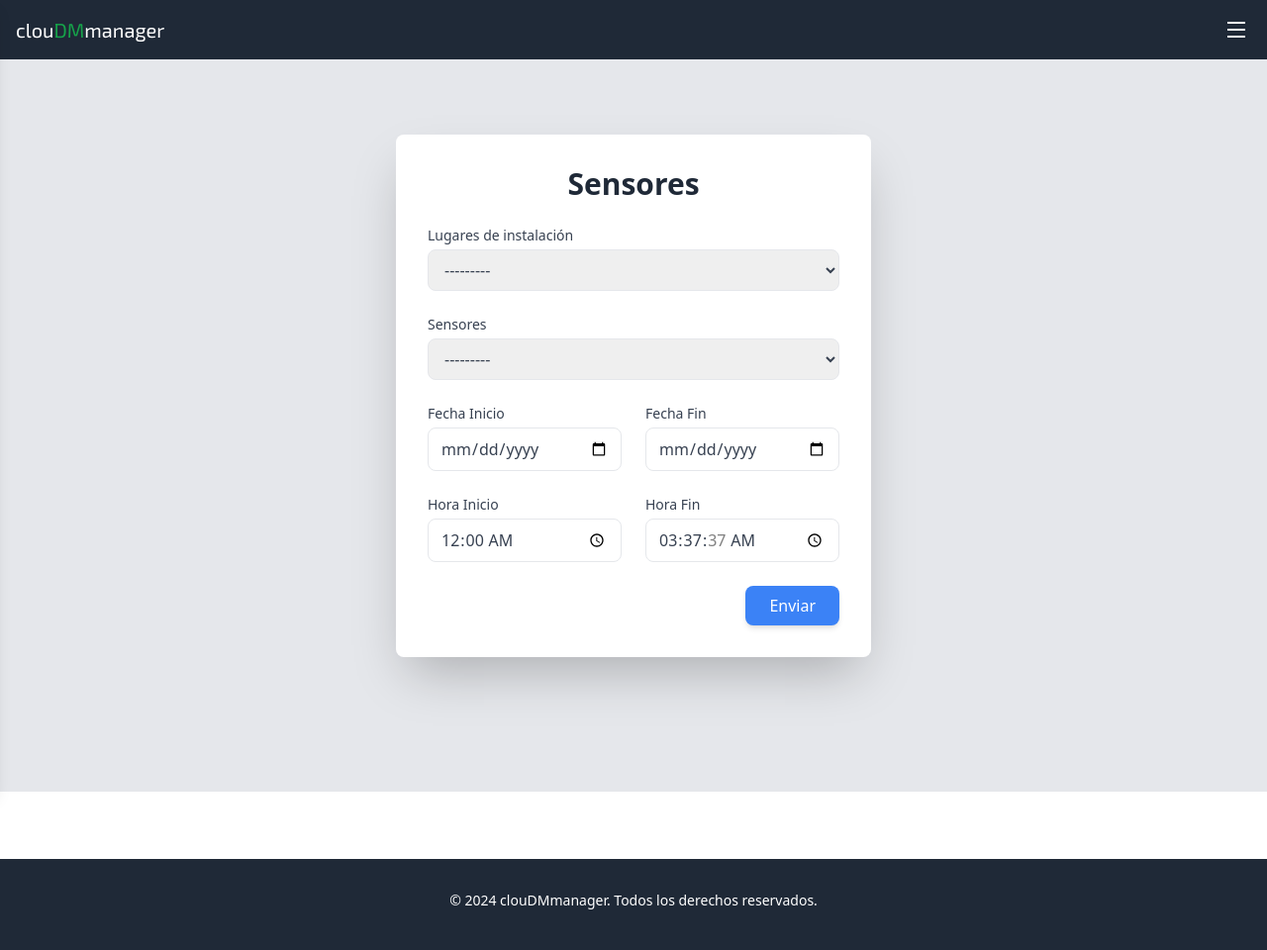
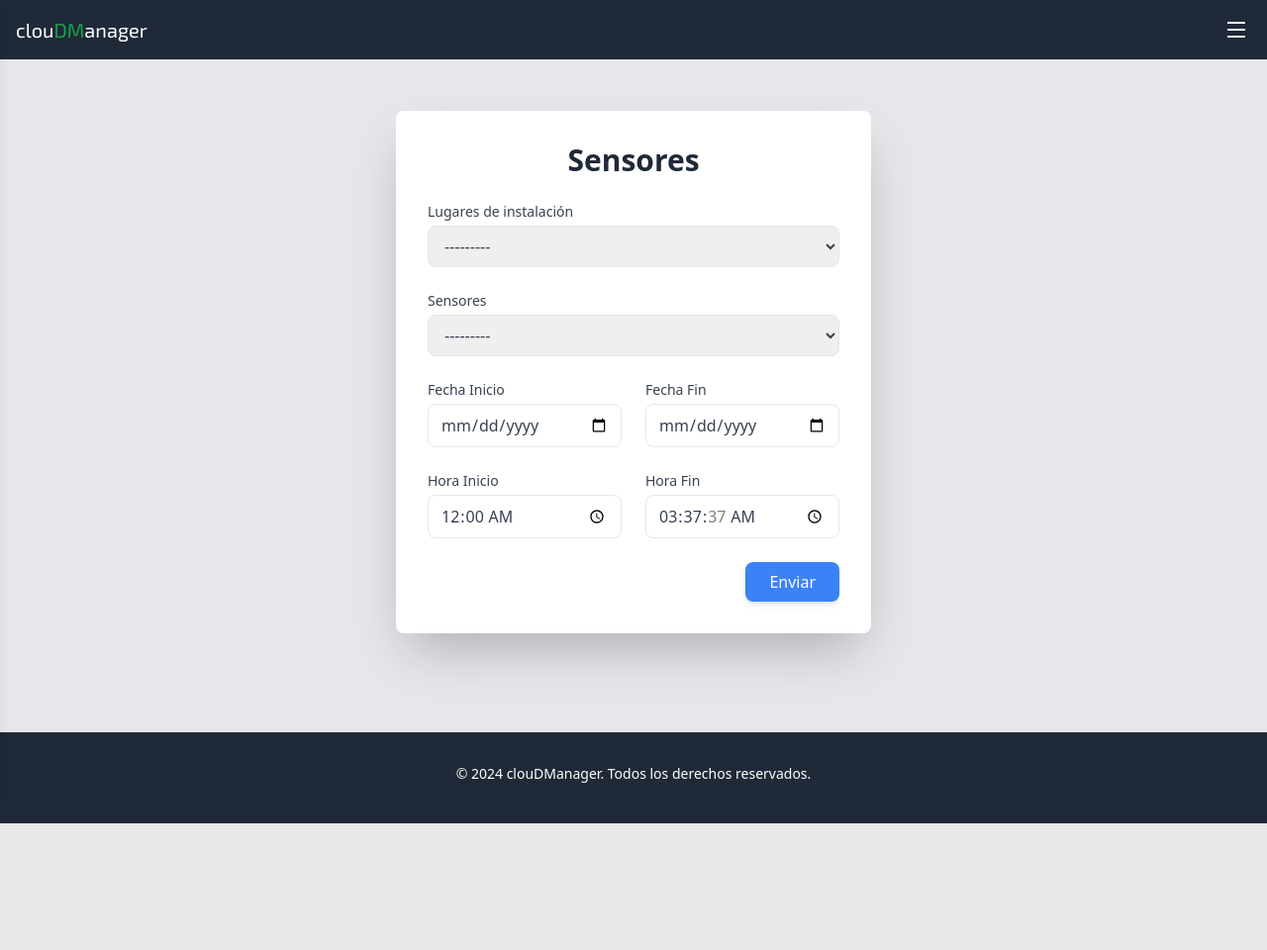
Before and after one commit to cpce1901/DjangoConvictionApp, a Django app: page /graficos/ in a window 1280 px wide. Shown: the whole page at 99% size. After the commit the page ends 832 px from the top, so only its background shows below. Run offline with Django 5.2, Linux system fonts and the light colour scheme; the visitor is signed in with stand-in values (Sample User, id 1); data that the repository does not hold is empty; some libraries are stand-ins or nearby versions.

Commit message:
RetoquesHTML

```diff
--- a/app/static/css/output.css
+++ b/app/static/css/output.css
@@ -685,6 +685,22 @@ video {
   margin-top: 0.3rem;
 }
 
+.mt-40{
+  margin-top: 10rem;
+}
+
+.mb-32{
+  margin-bottom: 8rem;
+}
+
+.mb-10{
+  margin-bottom: 2.5rem;
+}
+
+.mb-28{
+  margin-bottom: 7rem;
+}
+
 .block{
   display: block;
 }
@@ -1025,12 +1041,34 @@ video {
   padding-bottom: 2rem;
 }
 
+.py-40{
+  padding-top: 10rem;
+  padding-bottom: 10rem;
+}
+
+.py-32{
+  padding-top: 8rem;
+  padding-bottom: 8rem;
+}
+
 .pt-28{
   padding-top: 7rem;
 }
 
 .pt-32{
   padding-top: 8rem;
+}
+
+.pb-8{
+  padding-bottom: 2rem;
+}
+
+.pb-40{
+  padding-bottom: 10rem;
+}
+
+.pt-20{
+  padding-top: 5rem;
 }
 
 .text-center{
--- a/app/templates/base/base.html
+++ b/app/templates/base/base.html
@@ -11,7 +11,7 @@
     <script src="{% static 'js/toogle.js' %}"></script>
     {% block script %}{% endblock script %}
 </head>
-<body class="m-0 mb-40">
+<body class="m-0">
 
 
     {% block content %}
--- a/app/templates/base/footer.html
+++ b/app/templates/base/footer.html
@@ -2,7 +2,7 @@
     <div class="container mx-auto px-4 py-8">
         <div class="flex flex-col md:flex-row justify-center items-center">
             <div class="mt-4 md:mt-0">
-                <p class="text-sm">© 2024 clouDMmanager. Todos los derechos reservados.</p>
+                <p class="text-sm">© 2024 clouDManager. Todos los derechos reservados.</p>
                 <div class="flex space-x-4 mt-2">
                     <a href="#" class="hover:text-green-600"><i class="fab fa-facebook-f"></i></a>
                     <a href="#" class="hover:text-green-600"><i class="fab fa-twitter"></i></a>
--- a/app/templates/base/nav.html
+++ b/app/templates/base/nav.html
@@ -7,7 +7,7 @@
                 <!-- Imagen/logo -->
                 <div class="self-center">
                     <a href="" title="Volver a electricista"
-                        class="font-exo font-normal text-xm md:text-xl text-white">clou<span class="text-green-600">DM</span>manager</a>
+                        class="font-exo font-normal text-xm md:text-xl text-white">clou<span class="text-green-600">DM</span>anager</a>
                 </div>
 
                 <!-- Cuerpo de menu -->
--- a/app/templates/graphics/range.html
+++ b/app/templates/graphics/range.html
@@ -12,7 +12,7 @@ Gráficos - DEMO | Cloud Manager | Conviction
 
 {% include 'base/nav.html' %}
 
-<main class="flex items-center justify-center min-h-screen bg-gray-200">
+<main class="flex items-center justify-center min-h-screen bg-gray-200 pb-40 pt-20">
     <div class="w-full max-w-lg px-4 py-8">
         <section class="bg-white shadow-2xl rounded-lg p-8">
             <h1 class="text-3xl font-bold mb-6 text-gray-800 text-center">Sensores</h1>
--- a/app/templates/sensors/lectures.html
+++ b/app/templates/sensors/lectures.html
@@ -14,9 +14,9 @@ Sensores - DEMO | Cloud Manager | Conviction
 
 {% include 'base/nav.html' %}
 
-<main class="container mx-auto pt-28 relative">
+<main class="container mx-auto pt-28 min-h-screen mb-32">
     <div class="flex flex-col justify-around items-center">
-        <section class="flex justify-center">
+        <section class="flex justify-center mb-10">
             <div>
                 <h1 class="text-center text-black font-exo text-6xl mb-2">
                     clou<span class="text-green-500 font-rale">DM</span>anager - Demo
--- a/app/templates/sensors/locates.html
+++ b/app/templates/sensors/locates.html
@@ -14,7 +14,7 @@ Lugares - DEMO | Cloud Manager | Conviction
 
 {% include 'base/nav.html' %}
 
-<main class="container mx-auto pt-28 relative">
+<main class="container mx-auto pt-28 min-h-screen mb-28">
     <section class="flex justify-center">
         <div>
             <h1 class="text-center text-black font-exo text-6xl mb-2">
--- a/app/templates/sensors/sensors.html
+++ b/app/templates/sensors/sensors.html
@@ -14,7 +14,7 @@ Sensores - DEMO | Cloud Manager | Conviction
 
 {% include 'base/nav.html' %}
 
-<main class="container mx-auto pt-28 relative">
+<main class="container mx-auto pt-28 min-h-screen mb-28">
     <section class="flex justify-center">
         <div>
             <h1 class="text-center text-black font-exo text-6xl mb-2">
@@ -26,10 +26,9 @@ Sensores - DEMO | Cloud Manager | Conviction
 
     <section class="mt-12 mx-12">
         <div class="flex gap-10 flex-shrink-1">
-
             {% for sensor in sensors %}
                 <a href="{% url 'sensors_app:lectures' slug_locate sensor.code %}" class="bg-white shadow-lg rounded-lg overflow-hidden">
-                    <img class="w-full h-64 object-cover" src="{{ sensor.device.image.url }}" alt="{{ sensor.name }}">
+                    <img class="w-full h-48 object-cover" src="{{ sensor.device.image.url }}" alt="{{ sensor.name }}">
                     <div class="p-6">
                         <h5 class="text-xl font-semibold mb-2">{{ sensor.code }}</h5>
                         <p class="text-gray-600">{{ sensor.detail }}</p>
```
